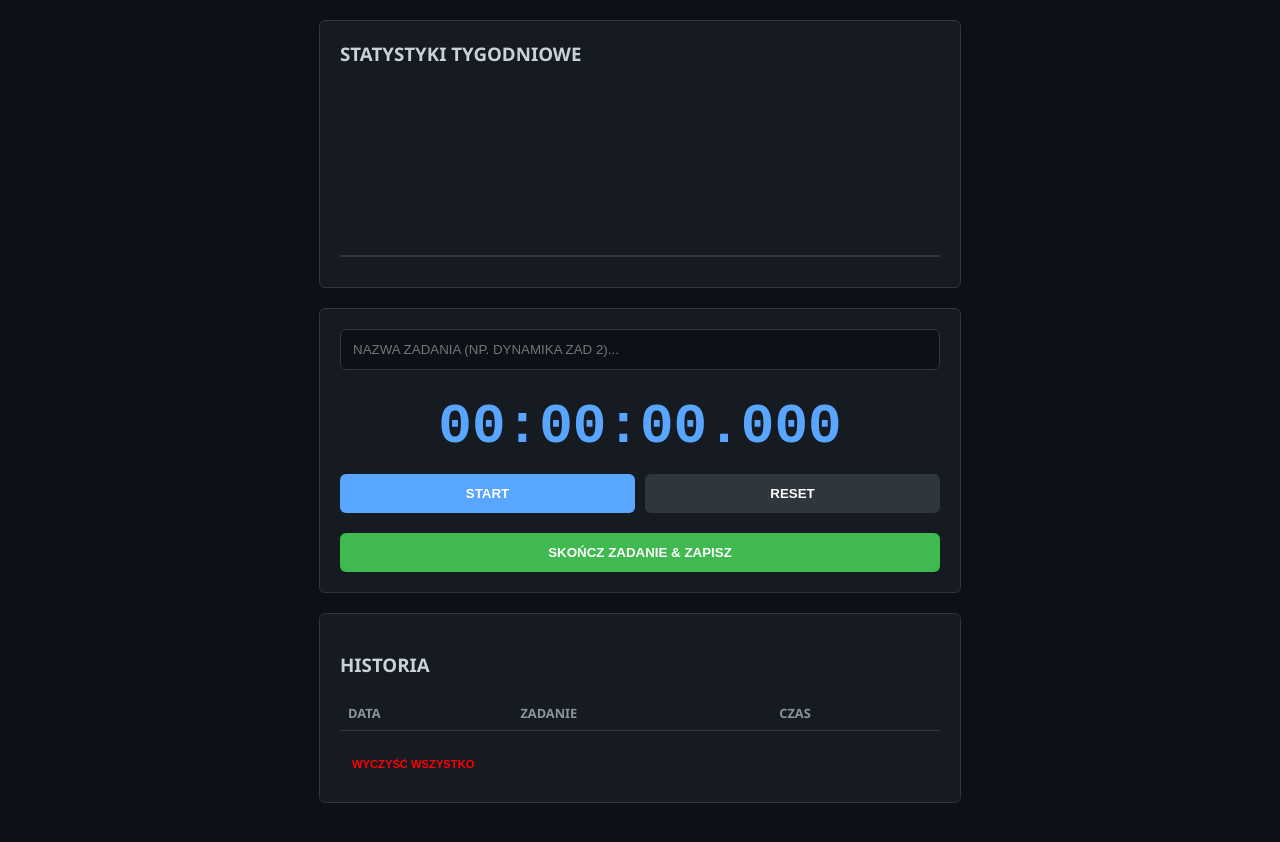
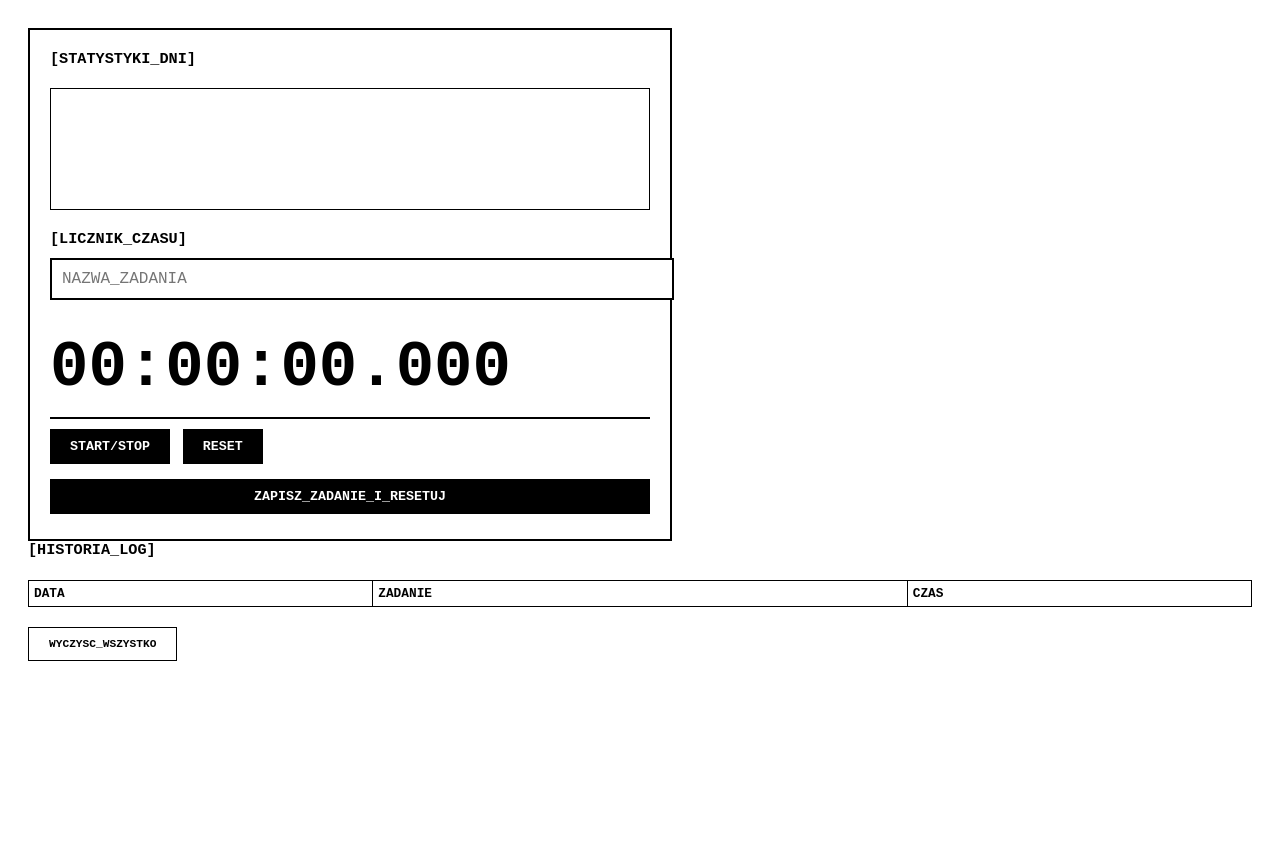
Before and after one commit to NelexstarMain/timer, a plain HTML site: page index.html in a window 1280 px wide. After the commit the page ends 800 px from the top, so only its background shows below. Drawn offline with Linux system fonts and the light colour scheme.

Commit message:
Refactor HTML structure and update styles

```diff
--- a/index.html
+++ b/index.html
@@ -2,156 +2,58 @@
 <html lang="pl">
 <head>
     <meta charset="UTF-8">
-    <meta name="viewport" content="width=device-width, initial-scale=1.0">
-    <title>Physics Performance Dashboard</title>
+    <title>RAW_TRACKER_V5</title>
     <style>
-        :root {
-            --bg: #0d1117;
-            --surface: #161b22;
-            --accent: #58a6ff;
-            --success: #3fb950;
-            --border: #30363d;
-            --text: #c9d1d9;
-        }
-
-        body {
-            font-family: 'Segoe UI', Tahoma, sans-serif;
-            background: var(--bg);
-            color: var(--text);
-            display: flex;
-            flex-direction: column;
-            align-items: center;
-            padding: 20px;
-            margin: 0;
-        }
-
-        .card {
-            background: var(--surface);
-            border: 1px solid var(--border);
-            border-radius: 6px;
-            padding: 20px;
-            width: 100%;
-            max-width: 600px;
-            margin-bottom: 20px;
-        }
-
-        /* TIMER & INPUT */
-        .timer {
-            font-family: monospace;
-            font-size: 3.5rem;
-            color: var(--accent);
-            text-align: center;
-            margin: 15px 0;
-            font-weight: bold;
-        }
-
-        input[type="text"] {
-            width: 100%;
-            background: var(--bg);
-            border: 1px solid var(--border);
-            color: white;
-            padding: 12px;
-            border-radius: 6px;
-            margin-bottom: 10px;
-            box-sizing: border-box;
-        }
-
-        .btn-group { display: grid; grid-template-columns: 1fr 1fr; gap: 10px; }
-        button {
-            padding: 12px;
-            border-radius: 6px;
-            border: none;
-            cursor: pointer;
-            font-weight: bold;
-            text-transform: uppercase;
-        }
-        .btn-start { background: var(--accent); color: white; }
-        .btn-save { background: var(--success); color: white; grid-column: span 2; margin-top: 10px; }
-
-        /* WYKRES */
-        .chart-container {
-            display: flex;
-            align-items: flex-end;
-            justify-content: space-around;
-            height: 150px;
-            padding-top: 20px;
-            border-bottom: 2px solid var(--border);
-            margin-bottom: 10px;
-        }
-        .bar-wrapper {
-            display: flex;
-            flex-direction: column;
-            align-items: center;
-            flex: 1;
-        }
-        .bar {
-            width: 70%;
-            background: var(--success);
-            border-radius: 3px 3px 0 0;
-            transition: height 0.5s ease-out;
-            position: relative;
-        }
-        .bar:hover { filter: brightness(1.2); }
-        .bar-val { font-size: 0.7rem; margin-bottom: 5px; }
-        .bar-label { font-size: 0.6rem; color: #8b949e; margin-top: 5px; transform: rotate(-45deg); height: 30px; }
-
-        /* TABELA */
-        table { width: 100%; border-collapse: collapse; margin-top: 10px; font-size: 0.8rem; }
-        th { text-align: left; color: #8b949e; border-bottom: 1px solid var(--border); padding: 8px; }
-        td { padding: 8px; border-bottom: 1px solid #21262d; }
+        body { font-family: monospace; background: #fff; color: #000; padding: 20px; line-height: 1.2; }
+        .container { border: 2px solid #000; padding: 20px; max-width: 600px; }
+        .timer { font-size: 4rem; font-weight: bold; border-bottom: 2px solid #000; margin: 10px 0; padding: 10px 0; }
+        input { width: 100%; border: 2px solid #000; padding: 10px; font-family: monospace; font-size: 1rem; margin-bottom: 10px; outline: none; }
+        button { background: #000; color: #fff; border: none; padding: 10px 20px; font-family: monospace; font-weight: bold; cursor: pointer; margin-right: 5px; margin-bottom: 5px; }
+        button:hover { background: #444; }
+        .chart { display: flex; align-items: flex-end; height: 100px; border: 1px solid #000; margin: 20px 0; padding: 10px; }
+        .bar-wrap { flex: 1; display: flex; flex-direction: column; align-items: center; }
+        .bar { width: 80%; background: #000; border: 1px solid #000; }
+        table { width: 100%; border-collapse: collapse; margin-top: 20px; }
+        th, td { border: 1px solid #000; padding: 5px; text-align: left; font-size: 0.8rem; }
+        h1, h2, h3 { margin: 0 0 10px 0; text-transform: uppercase; }
     </style>
 </head>
 <body>
 
-<div class="card">
-    <h3 style="margin-top:0">STATYSTYKI TYGODNIOWE</h3>
-    <div class="chart-container" id="chart">
-        </div>
+<div class="container">
+    <h3>[STATYSTYKI_DNI]</h3>
+    <div class="chart" id="chart"></div>
+
+    <h3>[LICZNIK_CZASU]</h3>
+    <input type="text" id="taskName" placeholder="NAZWA_ZADANIA" spellcheck="false">
+    <div class="timer" id="display">00:00:00.000</div>
+
+    <button onclick="toggle()">START/STOP</button>
+    <button onclick="reset()">RESET</button>
+    <button onclick="save()" style="width: 100%; margin-top: 10px; background: #000; color: #fff;">ZAPISZ_ZADANIE_I_RESETUJ</button>
 </div>
 
-<div class="card">
-    <input type="text" id="taskName" placeholder="NAZWA ZADANIA (NP. DYNAMIKA ZAD 2)...">
-    <div class="timer" id="display">00:00:00.000</div>
-    <div class="btn-group">
-        <button class="btn-start" id="startBtn" onclick="toggleTimer()">START</button>
-        <button style="background:#30363d; color:white" onclick="resetTimer()">RESET</button>
-        <button class="btn-save" onclick="saveTask()">SKOŃCZ ZADANIE & ZAPISZ</button>
-    </div>
-</div>
+<h3>[HISTORIA_LOG]</h3>
+<table id="historyTable">
+    <thead>
+        <tr><th>DATA</th><th>ZADANIE</th><th>CZAS</th></tr>
+    </thead>
+    <tbody id="logBody"></tbody>
+</table>
 
-<div class="card">
-    <h3>HISTORIA</h3>
-    <table id="historyTable">
-        <thead>
-            <tr><th>DATA</th><th>ZADANIE</th><th>CZAS</th></tr>
-        </thead>
-        <tbody id="logBody"></tbody>
-    </table>
-    <button onclick="clearHistory()" style="background:none; color:red; font-size:0.7rem; margin-top:15px; cursor:pointer">WYCZYŚĆ WSZYSTKO</button>
-</div>
+<button onclick="clearData()" style="background:none; color:#000; border:1px solid #000; margin-top:20px; font-size:0.7rem;">WYCZYSC_WSZYSTKO</button>
 
 <script>
-    let startTime;
-    let timerInterval;
-    let elapsed = 0;
-    let history = JSON.parse(localStorage.getItem('phys_v4_data')) || [];
+    let start, interval, elapsed = 0, history = JSON.parse(localStorage.getItem('raw_v5')) || [];
 
-    function toggleTimer() {
-        if (!timerInterval) {
-            startTime = Date.now() - elapsed;
-            timerInterval = setInterval(() => {
-                elapsed = Date.now() - startTime;
-                updateDisplay();
-            }, 10);
-            document.getElementById("startBtn").innerText = "PAUZA";
-        } else {
-            clearInterval(timerInterval);
-            timerInterval = null;
-            document.getElementById("startBtn").innerText = "WZNÓW";
-        }
+    function toggle() {
+        if (!interval) {
+            start = Date.now() - elapsed;
+            interval = setInterval(() => { elapsed = Date.now() - start; update(); }, 10);
+        } else { clearInterval(interval); interval = null; }
     }
 
-    function updateDisplay() {
+    function update() {
         let ms = String(elapsed % 1000).padStart(3, '0');
         let s = String(Math.floor(elapsed / 1000) % 60).padStart(2, '0');
         let m = String(Math.floor(elapsed / 60000) % 60).padStart(2, '0');
@@ -159,87 +61,44 @@
         document.getElementById("display").innerText = `${h}:${m}:${s}.${ms}`;
     }
 
-    function resetTimer() {
-        clearInterval(timerInterval);
-        timerInterval = null;
-        elapsed = 0;
-        updateDisplay();
-        document.getElementById("startBtn").innerText = "START";
+    function reset() { clearInterval(interval); interval = null; elapsed = 0; update(); }
+
+    function save() {
+        if (elapsed === 0) return;
+        const name = document.getElementById("taskName").value || "BRAK_NAZWY";
+        history.unshift({
+            d: new Date().toISOString().split('T')[0],
+            n: name,
+            t: document.getElementById("display").innerText
+        });
+        localStorage.setItem('raw_v5', JSON.stringify(history));
+        document.getElementById("taskName").value = "";
+        reset();
+        render();
     }
 
-    function saveTask() {
-        if (elapsed === 0) return;
+    function render() {
+        // Tabela
+        document.getElementById("logBody").innerHTML = history.slice(0, 10).map(h =>
+            `<tr><td>${h.d}</td><td>${h.n}</td><td>${h.t}</td></tr>`).join('');
 
-        const name = document.getElementById("taskName").value || "Zadanie fizyka";
-        const now = new Date();
-        const entry = {
-            date: now.toISOString().split('T')[0], // YYYY-MM-DD
-            fullTime: now.toLocaleTimeString(),
-            task: name,
-            duration: document.getElementById("display").innerText,
-            rawMs: elapsed
-        };
+        // Wykres
+        const counts = {};
+        history.forEach(h => counts[h.d] = (counts[h.d] || 0) + 1);
+        const dates = Object.keys(counts).sort().slice(-7);
+        const max = Math.max(...Object.values(counts), 1);
 
-        history.unshift(entry);
-        localStorage.setItem('phys_v4_data', JSON.stringify(history));
-
-        document.getElementById("taskName").value = "";
-        resetTimer();
-        refreshUI();
+        document.getElementById("chart").innerHTML = dates.map(d => `
+            <div class="bar-wrap">
+                <span style="font-size:0.6rem">${counts[d]}</span>
+                <div class="bar" style="height:${(counts[d]/max)*100}px"></div>
+                <span style="font-size:0.5rem">${d.slice(5)}</span>
+            </div>`).join('');
     }
 
-    function refreshUI() {
-        renderTable();
-        renderChart();
-    }
+    function clearData() { if(confirm("USUNAC?")) { localStorage.removeItem('raw_v5'); history = []; render(); } }
 
-    function renderTable() {
-        const body = document.getElementById("logBody");
-        body.innerHTML = history.slice(0, 10).map(h => `
-            <tr>
-                <td>${h.date}</td>
-                <td style="color:var(--accent)">${h.task}</td>
-                <td style="font-family:monospace">${h.duration}</td>
-            </tr>
-        `).join('');
-    }
-
-    function renderChart() {
-        const chart = document.getElementById("chart");
-        const counts = {};
-
-        // Liczenie zadań na dzień
-        history.forEach(h => {
-            counts[h.date] = (counts[h.date] || 0) + 1;
-        });
-
-        // Pobranie ostatnich 7 dni
-        const dates = Object.keys(counts).sort().slice(-7);
-        const maxTasks = Math.max(...Object.values(counts), 5);
-
-        chart.innerHTML = dates.map(d => {
-            const count = counts[d];
-            const height = (count / maxTasks) * 100;
-            return `
-                <div class="bar-wrapper">
-                    <span class="bar-val">${count}</span>
-                    <div class="bar" style="height: ${height}%"></div>
-                    <span class="bar-label">${d.slice(5)}</span>
-                </div>
-            `;
-        }).join('');
-    }
-
-    function clearHistory() {
-        if(confirm("Usunąć wszystkie dane?")) {
-            localStorage.removeItem('phys_v4_data');
-            history = [];
-            refreshUI();
-        }
-    }
-
-    refreshUI();
+    render();
 </script>
-
 </body>
 </html>
```
